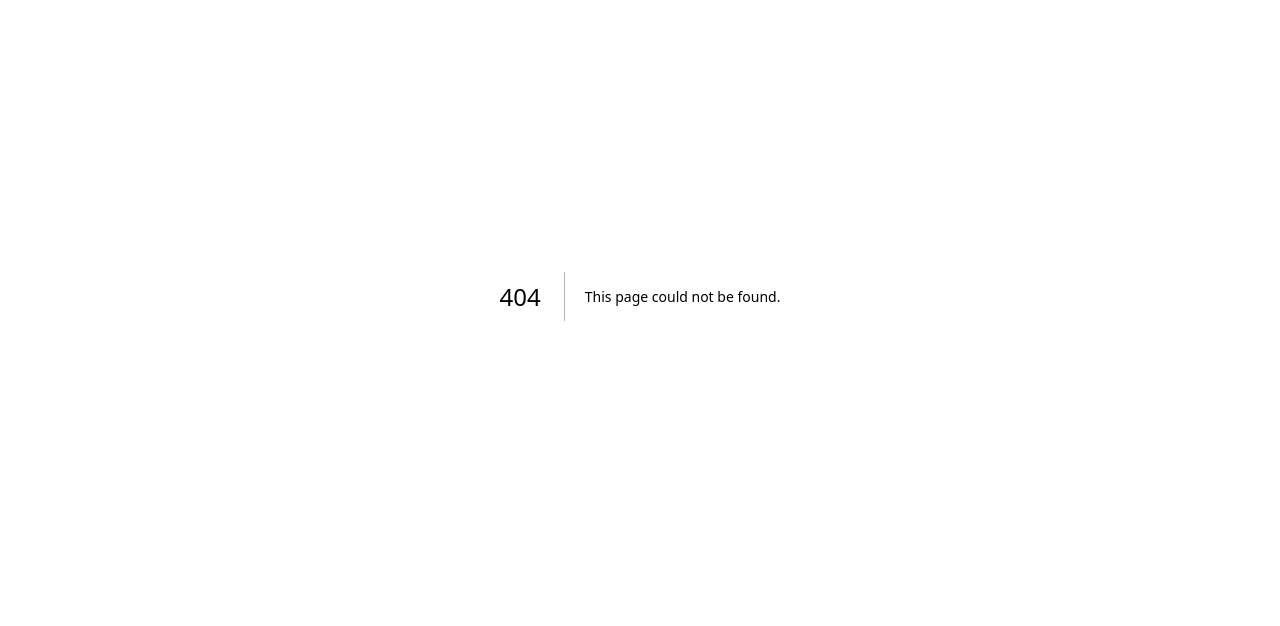
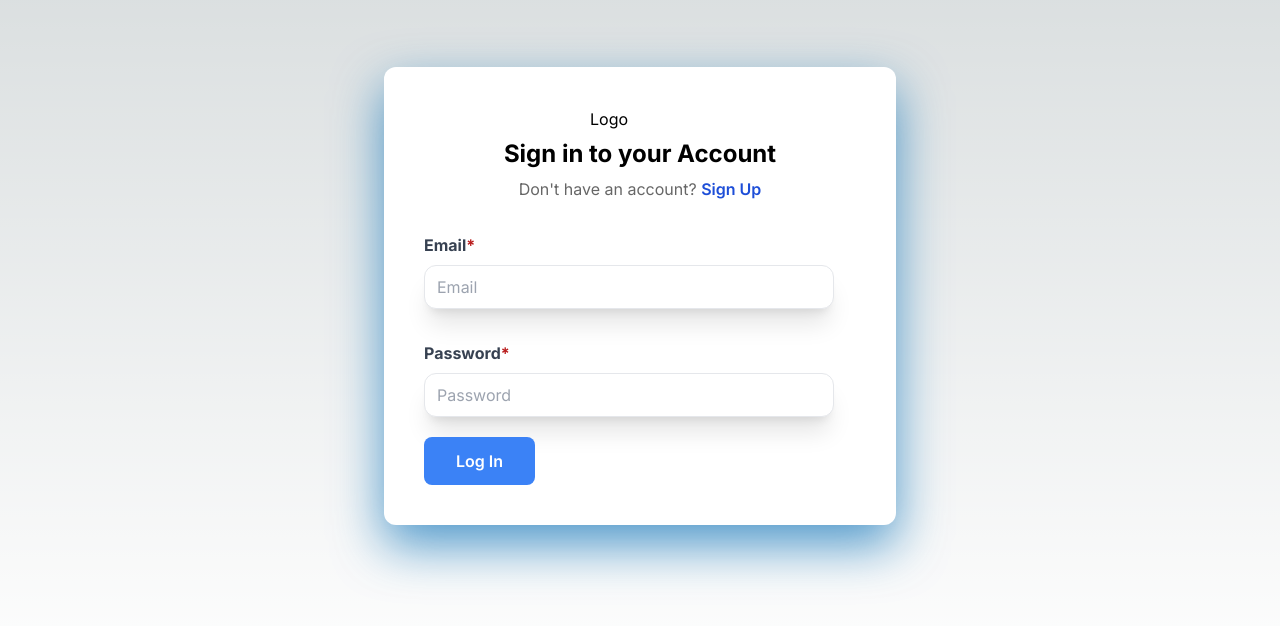
Before and after one commit to zaheer-Khan3260/Task-Managment-Application, a Next.js app: page /login in a window 1280 px wide. Before the commit this address had no page. Shown: the part 104-730 px from the top of the page. Built offline with nearby package versions, Linux system fonts and the light colour scheme.

Commit message:
configure whole auth with signup login and email verification

```diff
--- /dev/null
+++ b/src/app/(auth)/login/page.tsx
@@ -0,0 +1,12 @@
+import Login from '@/components/Login'
+import React from 'react'
+
+function LoginPage() {
+  return (
+    <div>
+      <Login/>
+    </div>
+  )
+}
+
+export default LoginPage
--- a/src/app/api/auth/sentEmail-verification/route.ts
+++ b/src/app/api/auth/sentEmail-verification/route.ts
@@ -20,11 +20,11 @@ export async function POST(request: Request) {
             )
         }
 
-        const emailResponse = await sendVerificationEmail(
+        const emailResponse = await sendVerificationEmail({
             email,
-            currentUser.fullName,
-            currentUser.varifyCode
-        )
+            fullName:currentUser.fullName,
+            varifyCode :currentUser.varifyCode
+    })
             console.log("line 28 in (SentEmail-verification) emailVerification response: ",
                  emailResponse);
         if (!emailResponse.success) {
--- a/src/components/EmailVerification.tsx
+++ b/src/components/EmailVerification.tsx
@@ -2,13 +2,10 @@
 
 import { useState, useEffect } from 'react';
 import api from '../../api';
-import { useAppDispatch, useAppSelector } from '@/lib/hook';
-import { login } from '@/lib/features/userSlice/userSlice';
-import { useRouter } from 'next/navigation';
+import {  useAppSelector } from '@/lib/hook';
+import Link from 'next/link';
 
 function EmailVerification() {
-  const dispatch = useAppDispatch();
-  const router = useRouter();
   const [verificationCode, setVerificationCode] = useState('');
   const [isVerified, setIsVerified] = useState(false);
   const [error, setError] = useState('');
@@ -45,24 +42,7 @@ function EmailVerification() {
 
       if (response.data.success) {
         setIsVerified(true);
-        const userData = response.data.user;
 
-        console.log("Email verification successful, user data:", userData);
-
-        const loginResponse = await api.post('/api/auth/login', {
-          email: userData.email,
-          password: userData.password,
-        });
-
-        console.log("Login API response:", loginResponse);
-
-        if (loginResponse.status === 201) {
-          const loginUserData = loginResponse.data.user;
-          dispatch(login(loginUserData));
-          router.push('/');
-        } else {
-          setError('Login failed, please check your credentials.');
-        }
       } else {
         setError('Email verification failed.');
       }
@@ -113,6 +93,11 @@ function EmailVerification() {
           <div className="text-center">
             <p className="text-xl font-semibold text-green-600">
               Your email has been verified!
+              <Link href="/login">
+              <span
+              className='text-2xl text-blue-600'
+              >Sign in</span>
+              </Link>
             </p>
           </div>
         )}
--- /dev/null
+++ b/src/components/Login.tsx
@@ -0,0 +1,91 @@
+'use client';
+
+import React, { useState } from "react";
+import Link from "next/link";
+import Input from "@/components/Input";
+import api from "../../api";
+import { useAppDispatch } from "@/lib/hook";
+import { login } from "@/lib/features/userSlice/userSlice";
+import { useRouter } from "next/navigation";
+
+function Login() {
+  const dispatch = useAppDispatch();
+  const router = useRouter();
+  const [error, setError] = useState<string>("");
+  const [email, setEmail] = useState<string>("");
+  const [password, setPassword] = useState<string>("");
+
+  const handleSubmit = async (e: React.FormEvent<HTMLFormElement>) => {
+    e.preventDefault(); // Prevent form from submitting the default way
+    setError("");
+
+    try {
+      const response = await api.post("/api/auth/login", {
+        email,
+        password,
+      });
+
+      if (response.status === 201) {
+        console.log("Login user data: ", response.data.user);
+        const userData = response.data.user;
+        dispatch(login(userData));
+        router.push('/');
+      } else {
+        setError("Invalid credentials. Please try again.");
+      }
+    } catch (error: any) {
+      setError(error.response?.data?.message || "An error occurred. Please try again.");
+    }
+  };
+
+  return (
+    <div className="flex items-center justify-center w-full h-screen text-black">
+      <div className="mx-auto md:w-full max-w-lg bg-white rounded-xl p-10 shadow-[0_20px_50px_rgba(8,_112,_184,_0.7)]">
+        <div className="mb-2 flex justify-center">
+          <span className="inline-block w-full max-w-[100px]">Logo</span>
+        </div>
+        <h2 className="text-center text-2xl font-bold leading-tight">
+          Sign in to your Account
+        </h2>
+        <p className="mt-2 text-center text-base text-black/60">
+          Don&apos;t have an account?&nbsp;
+          <Link
+            href="/sign-up"
+            className="font-semibold text-primary text-blue-700 transition-all duration-200 hover:underline"
+          >
+            Sign Up
+          </Link>
+        </p>
+        {error && <p className="text-red-600 mt-8 text-center"> {error}</p>}
+        <form onSubmit={handleSubmit} className="mt-8">
+          <div className="space-y-5">
+            <Input
+              label="Email"
+              placeholder="Email"
+              type="email"
+              className="shadow-[rgba(0,_0,_0,_0.24)_0px_3px_8px]"
+              onChange={(e: React.ChangeEvent<HTMLInputElement>) => setEmail(e.target.value)}
+              aria-label="Email"
+            />
+            <Input
+              label="Password"
+              placeholder="Password"
+              type="password"
+              className="shadow-[rgba(0,_0,_0,_0.24)_0px_3px_8px]"
+              onChange={(e: React.ChangeEvent<HTMLInputElement>) => setPassword(e.target.value)}
+              aria-label="Password"
+            />
+            <button
+              className="bg-blue-500 mb-6 hover:bg-blue-700 text-white font-semibold py-3 px-8 rounded-lg focus:outline-none focus:shadow-outline"
+              type="submit"
+            >
+              Log In
+            </button>
+          </div>
+        </form>
+      </div>
+    </div>
+  );
+}
+
+export default Login;
```
Also changed, not shown: src/helpers/sendVerificationCode.ts (+11 -5 lines).
